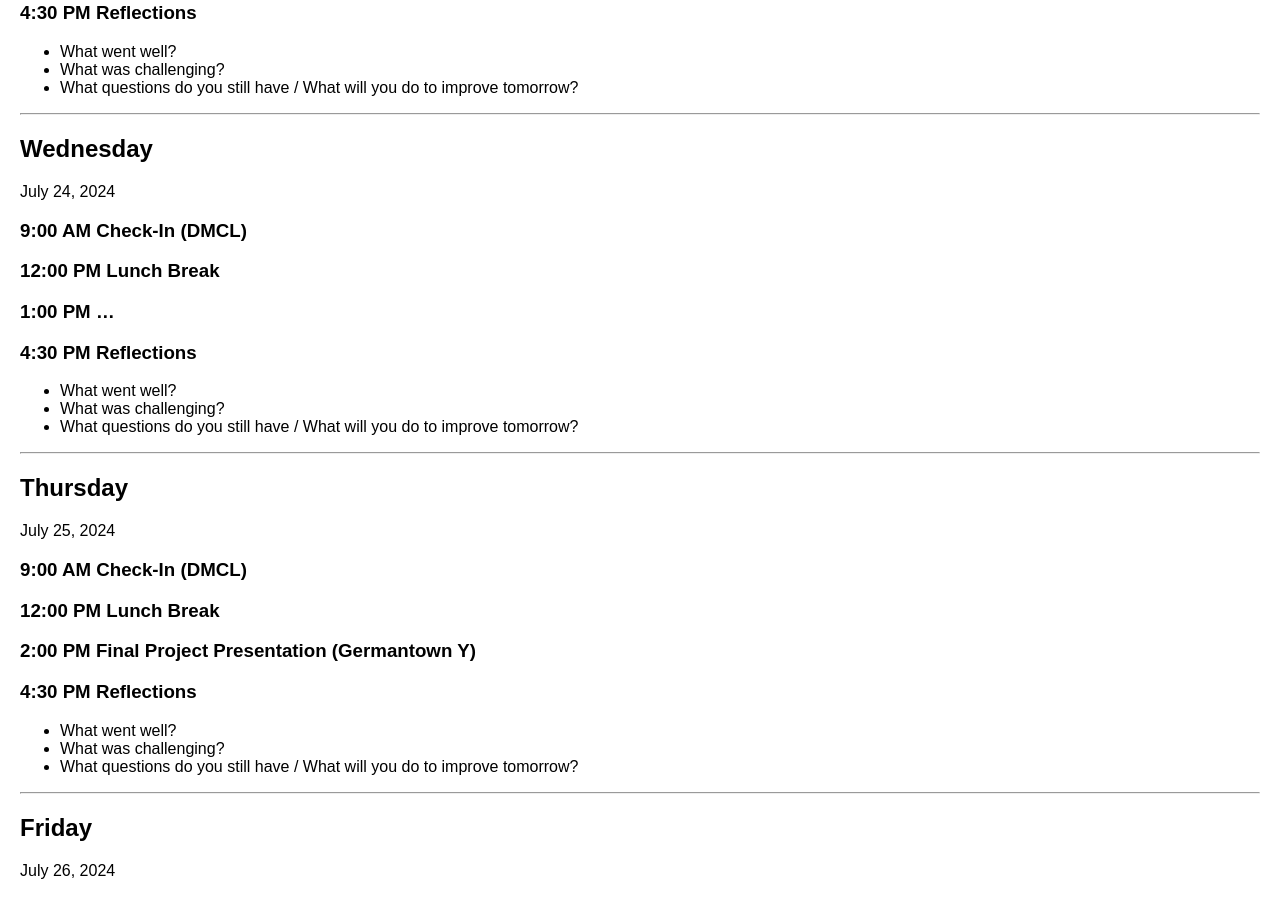
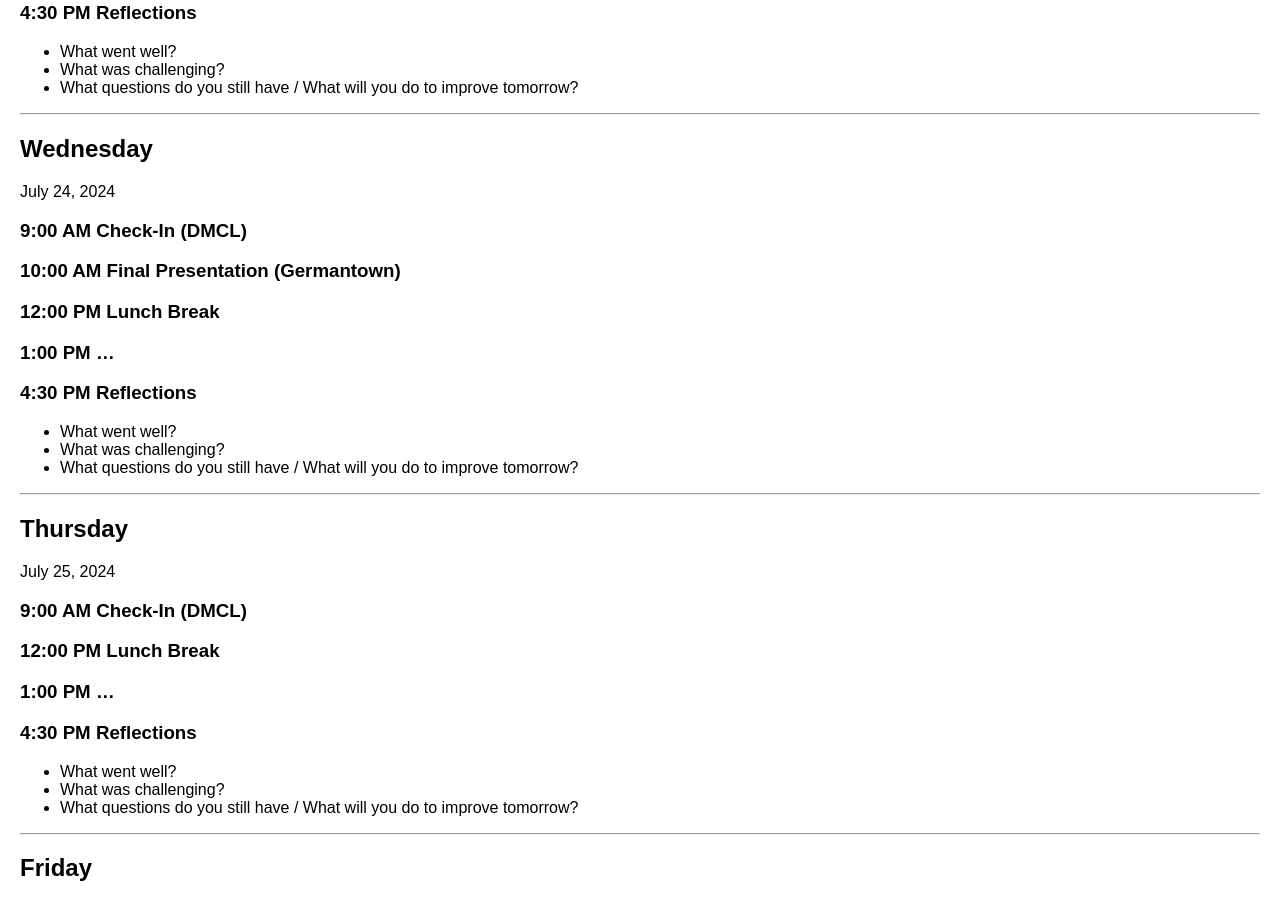
Before and after one commit to digbmc/dssf-syll, a Jekyll site: the page built from _weeks/08-final.md, in a window 1280 px wide and 900 px high, scrolled down 900 px. Built offline with Jekyll 4.4.1, drawn with Linux system fonts in a browser that asks for light colours.

Commit message:
Update 08-final.md; add final presentation

```diff
--- a/_weeks/08-final.md
+++ b/_weeks/08-final.md
@@ -46,6 +46,8 @@ July 24, 2024
 
 ### 9:00 AM Check-In (DMCL)
 
+### 10:00 AM Final Presentation (Germantown)
+
 ### 12:00 PM Lunch Break
 
 ### 1:00 PM ...
@@ -64,7 +66,7 @@ July 25, 2024
 
 ### 12:00 PM Lunch Break
 
-### 2:00 PM Final Project Presentation (Germantown Y)
+### 1:00 PM ...
 
 ### 4:30 PM Reflections
 - What went well?
```
